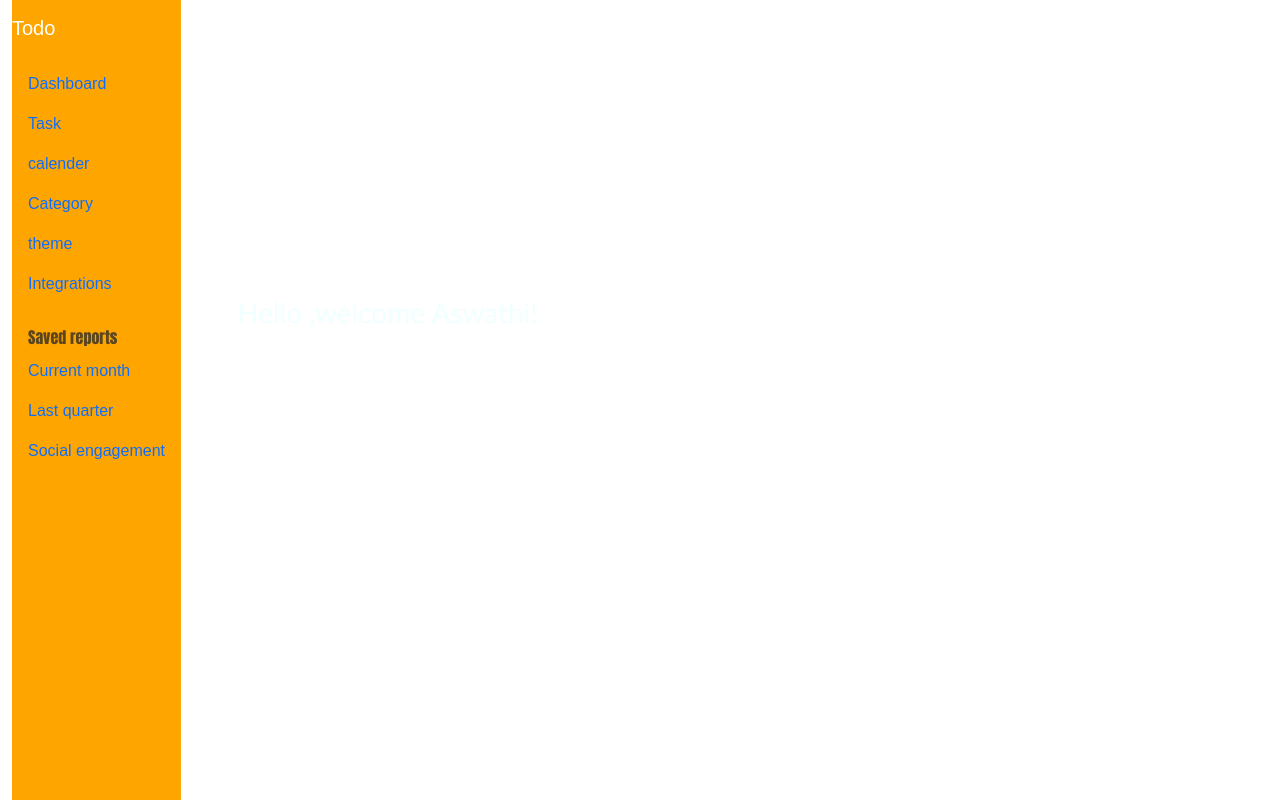
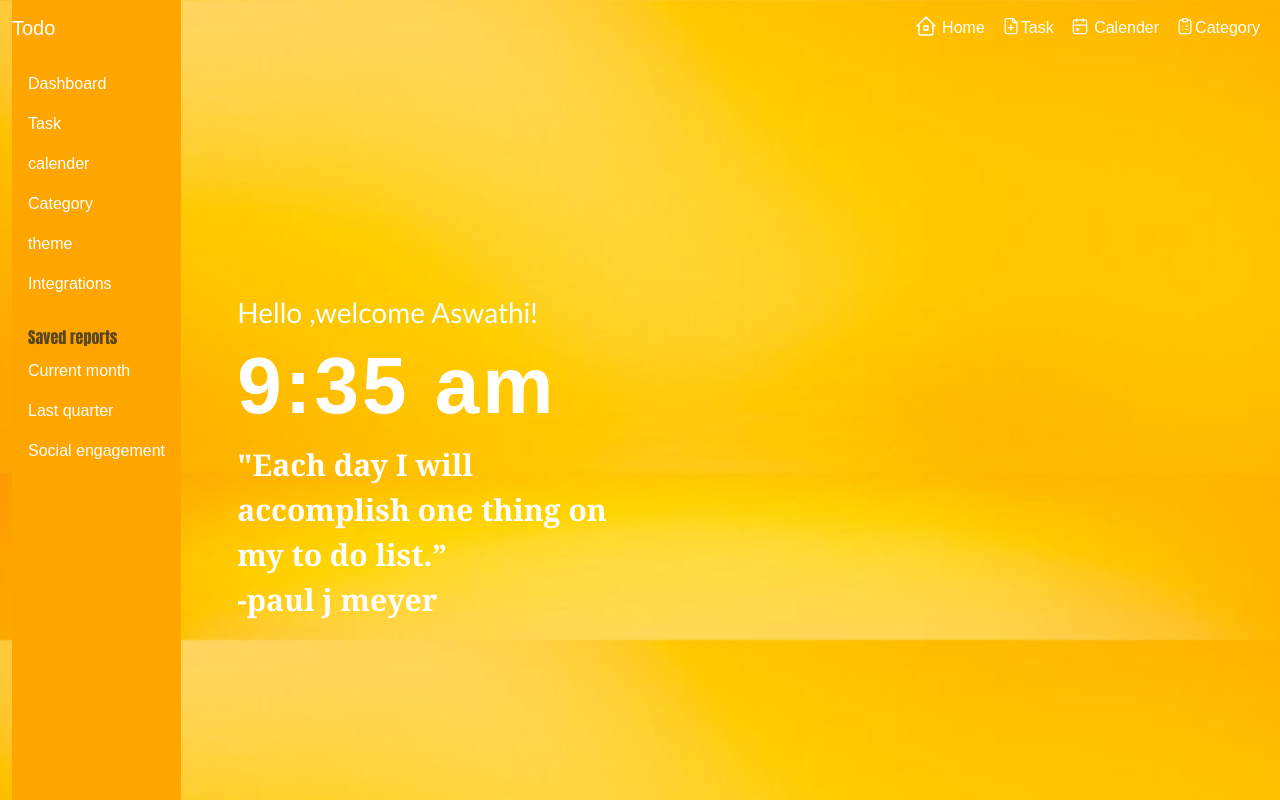
Before and after one commit to iamaswathisnair/originalprjct-aswathi, a Django app: page / in a window 1280 px wide. Run offline with Django 3.2, Linux system fonts and the light colour scheme.

Commit message:
ADDING CHANGES

```diff
--- a/todoapp/page_app/static/css/style.css
+++ b/todoapp/page_app/static/css/style.css
@@ -20,7 +20,6 @@ h3 {
   background: #c9e1c1 !important;
 }
 .img-todo {
-<<<<<<< HEAD
     background-image: url('/static/img/yellow.jpg');
     background-size: cover;
     width: 100%;
@@ -39,13 +38,8 @@ h3 {
     margin-right: 40px;
     color:white ;
 }
-=======
-  background-image: url('/static/img/walll.jpg');
-  background-size: cover;
-  width: 100%;
-  overflow: hidden;
-  margin-top: -10px;
-}
+
+
 .nav-item a {
   color: white;
 }
@@ -53,4 +47,3 @@ h3 {
 .nav-item a svg {
   margin-top: -5px;
 }
->>>>>>> b54a68517d15ba2954aeef67544f1fab00820c2a
```
